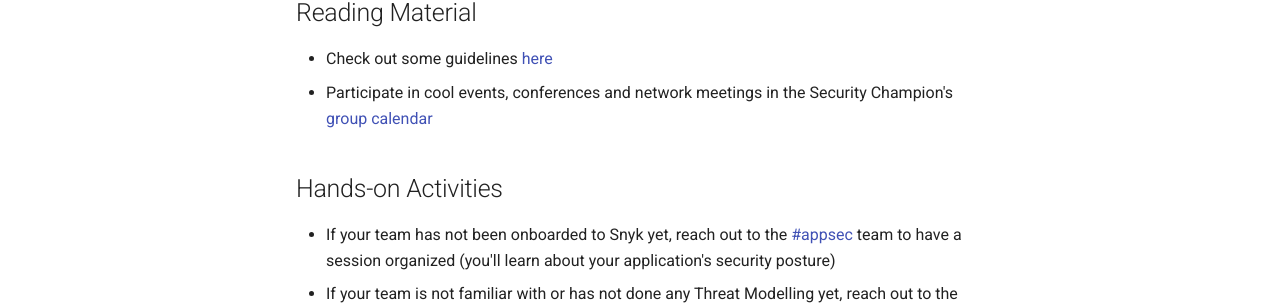
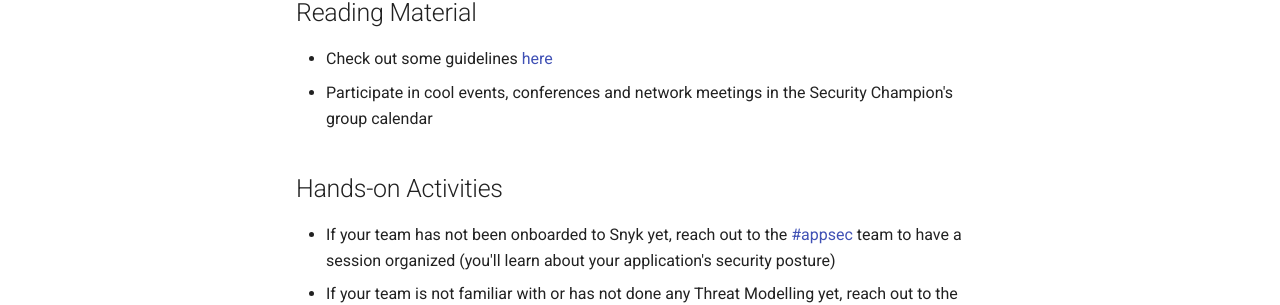
Before and after one commit to equinor/appsec, an MkDocs documentation site: the page built from docs/security-champion/welcome.md, in a window 1280 px wide and 900 px high, scrolled down 565 px. Shown: the part 478-783 px from the top of the window. Built offline with MkDocs 1.6.1 and Material for MkDocs 9.7.7, drawn with Linux system fonts in a browser that asks for light colours; some web fonts are replaced; comment, search, counter and statistics services are not loaded.

```diff
--- a/docs/security-champion/welcome.md
+++ b/docs/security-champion/welcome.md
@@ -11,7 +11,7 @@ Join the  [#appsec](https://equinor.slack.com/archives/CMM6FSW5V) and [#security
 
 ## Reading Material
 - Check out some guidelines [here](/appsec/resources/)
-- Participate in cool events, conferences and network meetings in the Security Champion's [group calendar]()
+- Participate in cool events, conferences and network meetings in the Security Champion's group calendar
 
 ## Hands-on Activities
 - If your team has not been onboarded to Snyk yet, reach out to the [#appsec](https://equinor.slack.com/archives/CMM6FSW5V) team to have a session organized (you'll learn about your application's security posture)
```
